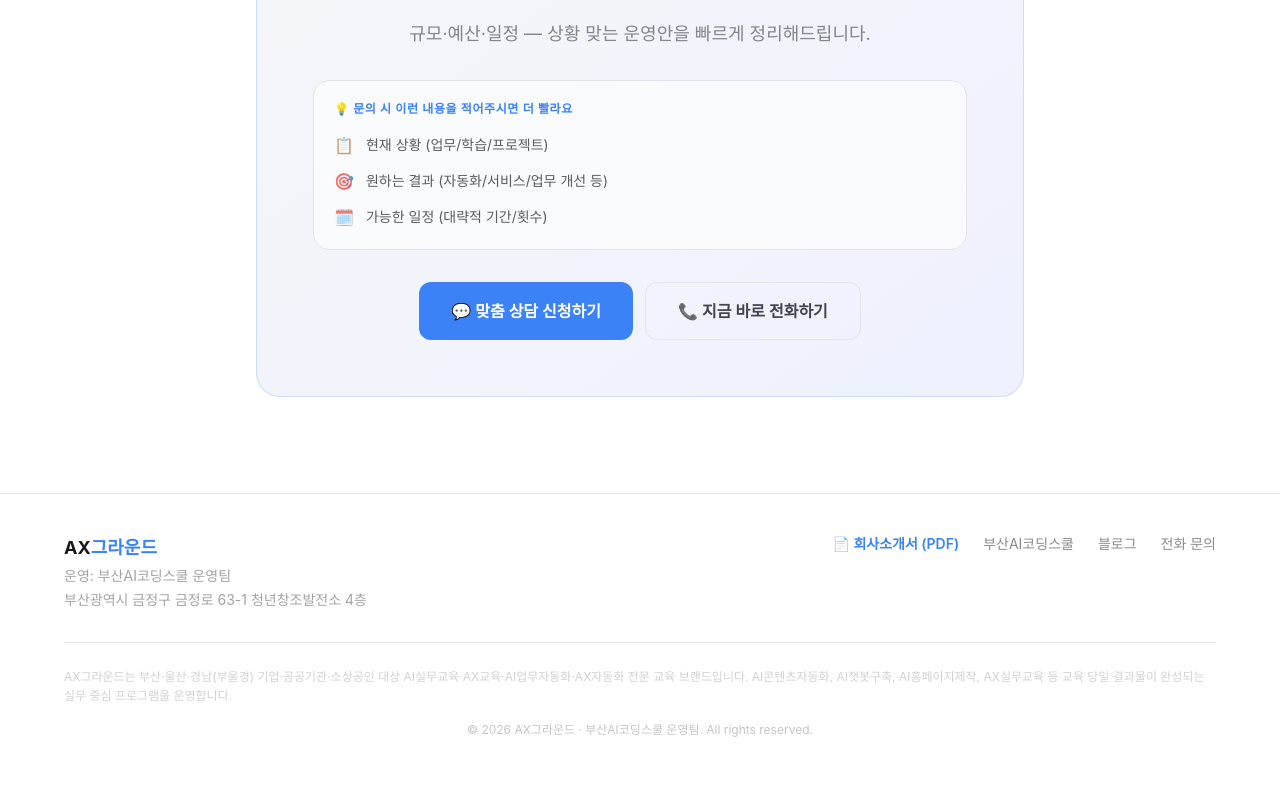
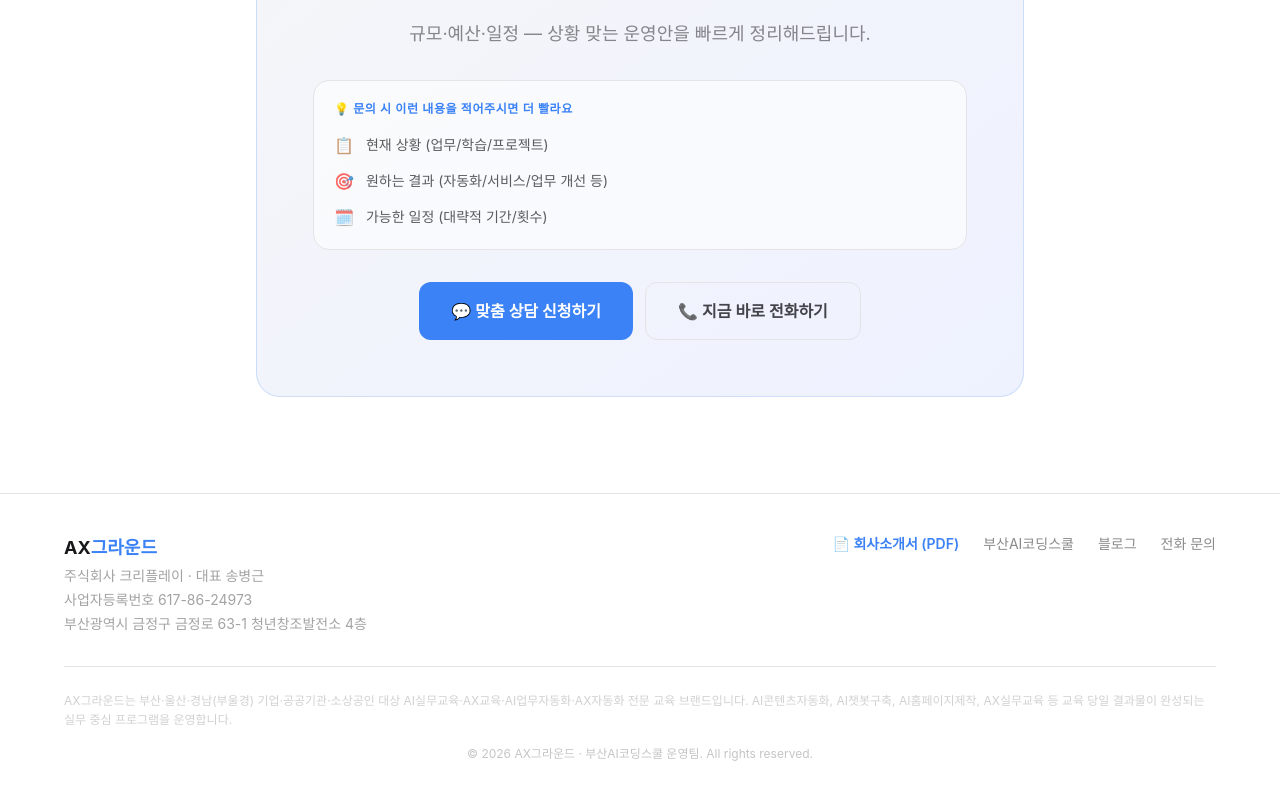
Before and after one commit to bksong772/busan-ailab, a Next.js app: page / in a window 1280 px wide. Shown: the part 4786-5586 px from the top of the page. Before the commit the page ends 5564 px from the top, so only its background shows below. Built offline with nearby package versions, Linux system fonts and the light colour scheme; a web font is replaced by a local one.

Commit message:
footer: 사업자정보 추가(주식회사 크리플레이·대표 송병근·617-86-24973)

```diff
--- a/src/components/Footer.tsx
+++ b/src/components/Footer.tsx
@@ -7,7 +7,8 @@ export default function Footer() {
             <p className="text-lg font-bold mb-1">
               AX<span className="text-[#3B82F6]">그라운드</span>
             </p>
-            <p className="text-sm text-[#18181B]/40 mb-1">운영: 부산AI코딩스쿨 운영팀</p>
+            <p className="text-sm text-[#18181B]/40 mb-1">주식회사 크리플레이 · 대표 송병근</p>
+            <p className="text-sm text-[#18181B]/40 mb-1">사업자등록번호 617-86-24973</p>
             <p className="text-sm text-[#18181B]/40">
               부산광역시 금정구 금정로 63-1 청년창조발전소 4층
             </p>
```
Also changed, not shown: 1 other file (tests, documents, lock files or other folders).
